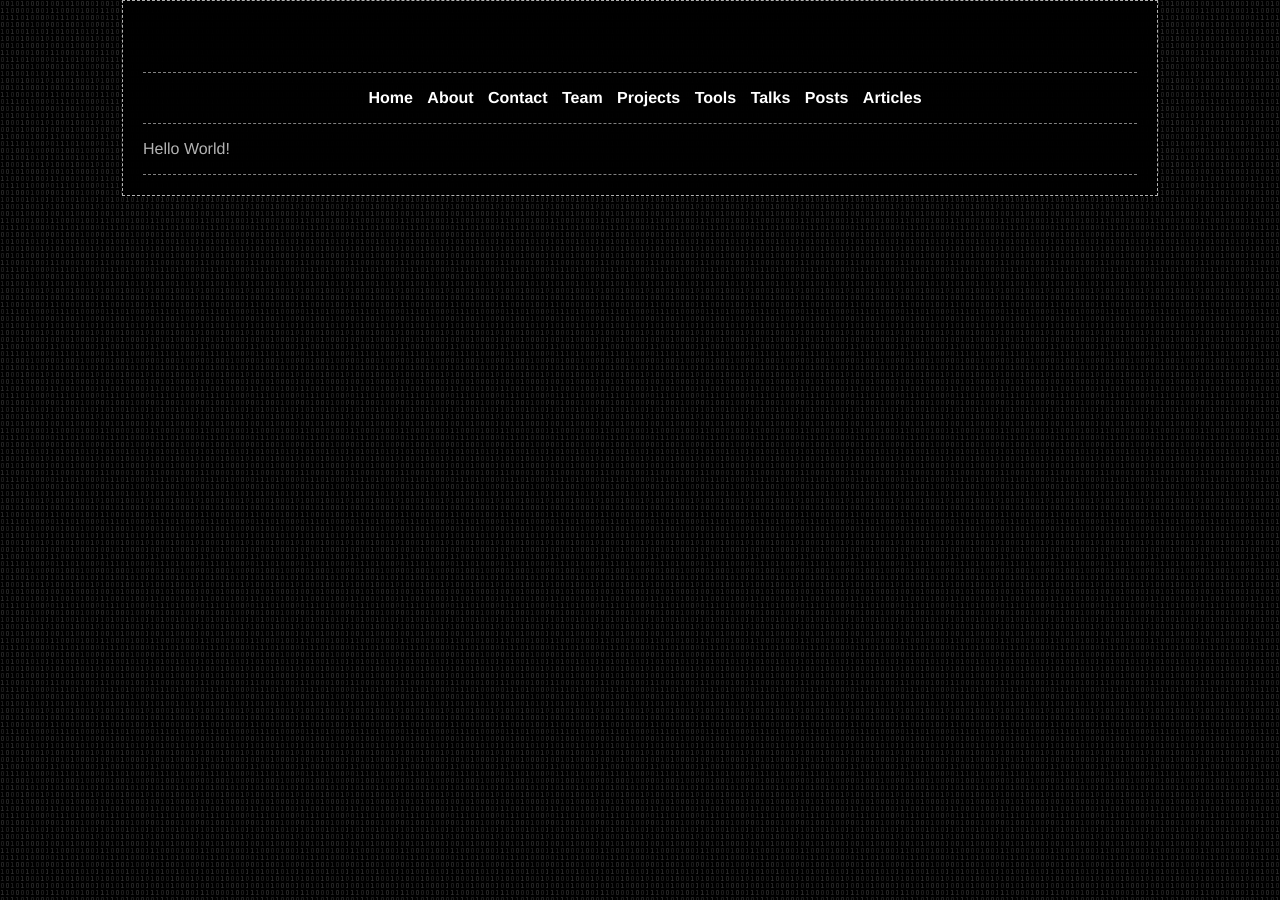
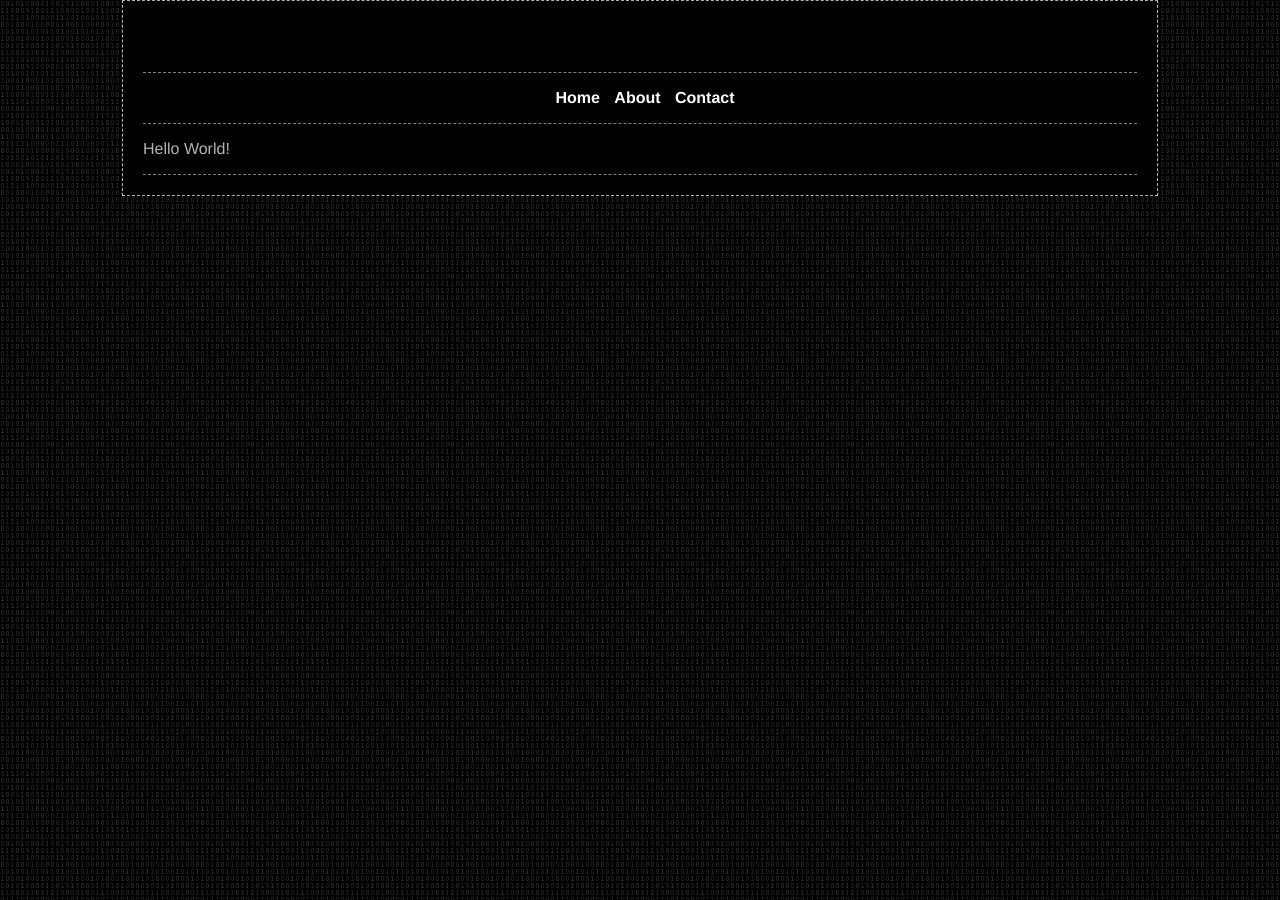
Before and after one commit to whitecr0wz/whitecr0wz.github.io, a Jekyll site: the page built from _posts/posts/2020-03-05-Hello-World.md, in a window 1280 px wide. Built offline with Jekyll 4.4.1, drawn with Linux system fonts in a browser that asks for light colours; some web fonts are replaced.

Commit message:
Update nav.html

```diff
--- a/_includes/nav.html
+++ b/_includes/nav.html
@@ -3,12 +3,12 @@
 		<li><a href="/#">Home</a></li>
 		<li><a href="/#about">About</a></li>
 		<li><a href="/#contact">Contact</a></li>
-		<li><a href="/#team">Team</a></li>
-		<li><a href="/#projects">Projects</a></li>
-		<li><a href="/#tools">Tools</a></li>
-		<li><a href="/#talks">Talks</a></li>
+<!--		<li><a href="/#team">Team</a></li>
+<!--		<li><a href="/#projects">Projects</a></li>
+<!--		<li><a href="/#tools">Tools</a></li>
+<!--		<li><a href="/#talks">Talks</a></li>
 		<li><a href="/#posts">Posts</a></li>
-		<li><a href="/#articles">Articles</a></li>
+<!--		<li><a href="/#articles">Articles</a></li>
 <!--		<li><a href="{{ site.baseurl }}/rss.xml">RSS</a>/<a href="{{ site.baseurl }}/atom.xml">Atom</a></li> -->
 	</ul>
 </nav>
```
